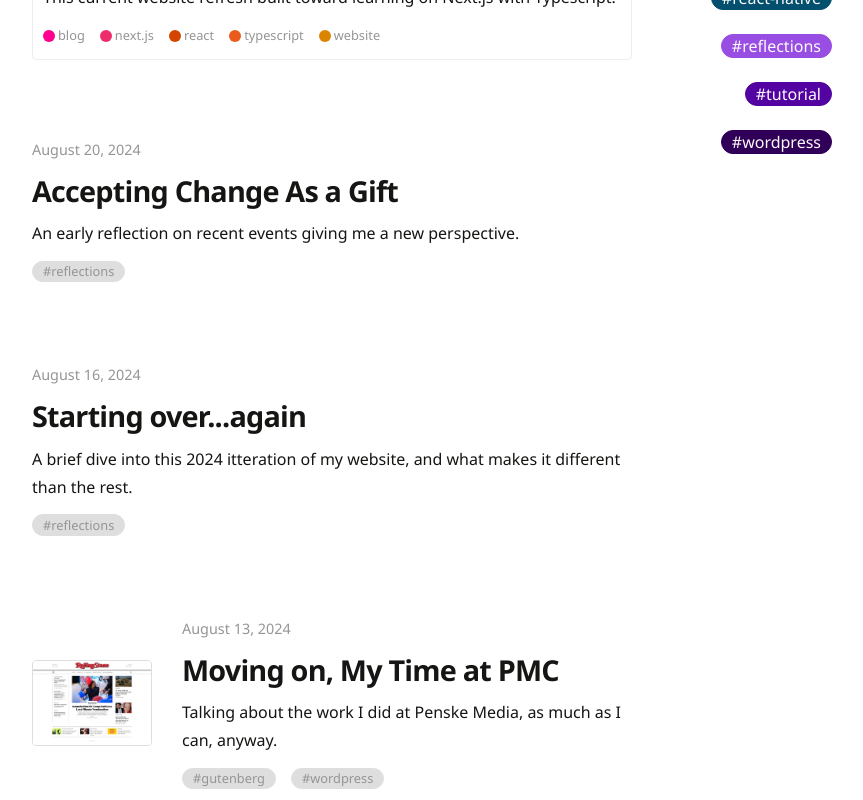
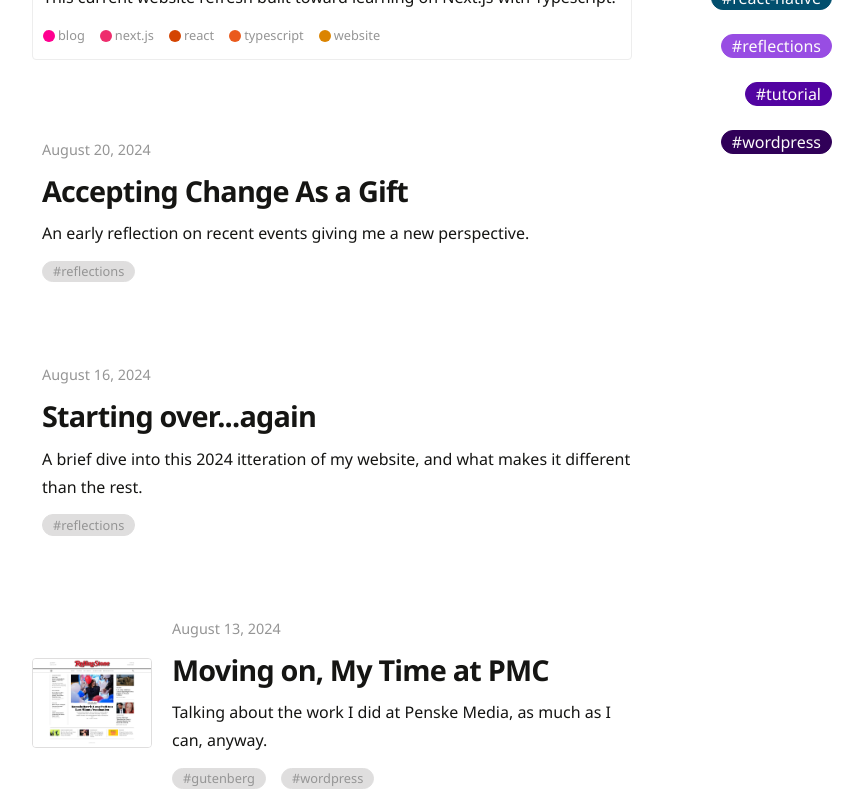
Before and after one commit to jomurgel/jomurgel-learn, a Next.js app: page /blog in a window 1280 px wide. Shown: the part 1420-2220 px from the top of the page, without its empty margins (208-1071 px from the left). Built offline with nearby package versions, Linux system fonts and the light colour scheme.

Commit message:
cleanup blog post layout

```diff
--- a/content/blog/pocketcaster-app.mdx
+++ b/content/blog/pocketcaster-app.mdx
@@ -2,6 +2,7 @@
 title: "The PocketCaster App"
 description: "A very brief history of the now-defunct Pocketcasts desktop app."
 date: "2018-10-18"
+coverImage: "/pocket-caster/app.jpg"
 tags: [
   "electron",
   "app"
--- a/src/components/PostCard/index.tsx
+++ b/src/components/PostCard/index.tsx
@@ -33,9 +33,11 @@ export const CardRender = ( { type, post }: { type: SlugOptions, post: BlogPost
     case SlugOptions.PHOTO:
       return (
         <>
-          <Link href={`/photo/${post.slug}`}>
-            <CoverImage image={post.coverImage || ''} alt={post.coverAlt || ''} />
-          </Link>
+          {post.coverImage ? (
+            <Link href={`/photo/${post.slug}`}>
+              <CoverImage image={post.coverImage || ''} alt={post.coverAlt || ''} />
+            </Link>
+          ) : null}
 
           <div>
             <header>
@@ -84,14 +86,8 @@ export const CardRender = ( { type, post }: { type: SlugOptions, post: BlogPost
       return (
         <>
           {post.coverImage ? (
-            <Link href={`/blog/${post.slug}`} data-image data-type="thumbnail">
-              <Image src={post.coverImage} alt={post.coverAlt ? post.coverAlt : ''} data-type="thumbnail" width={400}
-              height={266.67}
-              priority={true}
-              style={{
-                width: '100%',
-                height: '100%',
-              }} />
+            <Link href={`/blog/${post.slug}`}>
+              <CoverImage image={post.coverImage || ''} alt={post.coverAlt || ''} />
             </Link>
           ) : null}
 
--- a/src/scss/style.scss
+++ b/src/scss/style.scss
@@ -438,21 +438,24 @@ section {
       margin-bottom: var(--pad);
     }
 
-    [data-type="thumbnail"] {
-      max-width: 25rem;
-
-      @media screen and (min-width: map.get($breakpoints, "media-md")) {
-        margin-right: var(--pad-2);
-        max-width: 7.5rem;
-        max-height: 7.5rem;
-        flex: 0 0 7.5rem;
-      }
-
-      img {
-        height: 100%;
-        width: 100%;
-        object-fit: cover;
-      }
+    > a [data-type="thumbnail"] {
+      height: calc(var(--pad-2) * 3);
+      width: calc(var(--pad-2) * 4);
+      margin-right: var(--pad);
+
+      @media screen and (min-width: map.get($breakpoints, "media-sm")) {
+
+        img {
+          width: 100%;
+          height: 100%;
+          object-fit: cover;
+          object-position: center;
+        }
+      }
+    }
+
+    > div:not([data-type="thumbnail"]) {
+      padding-left: var(--pad);
     }
 
     h2 {
```
